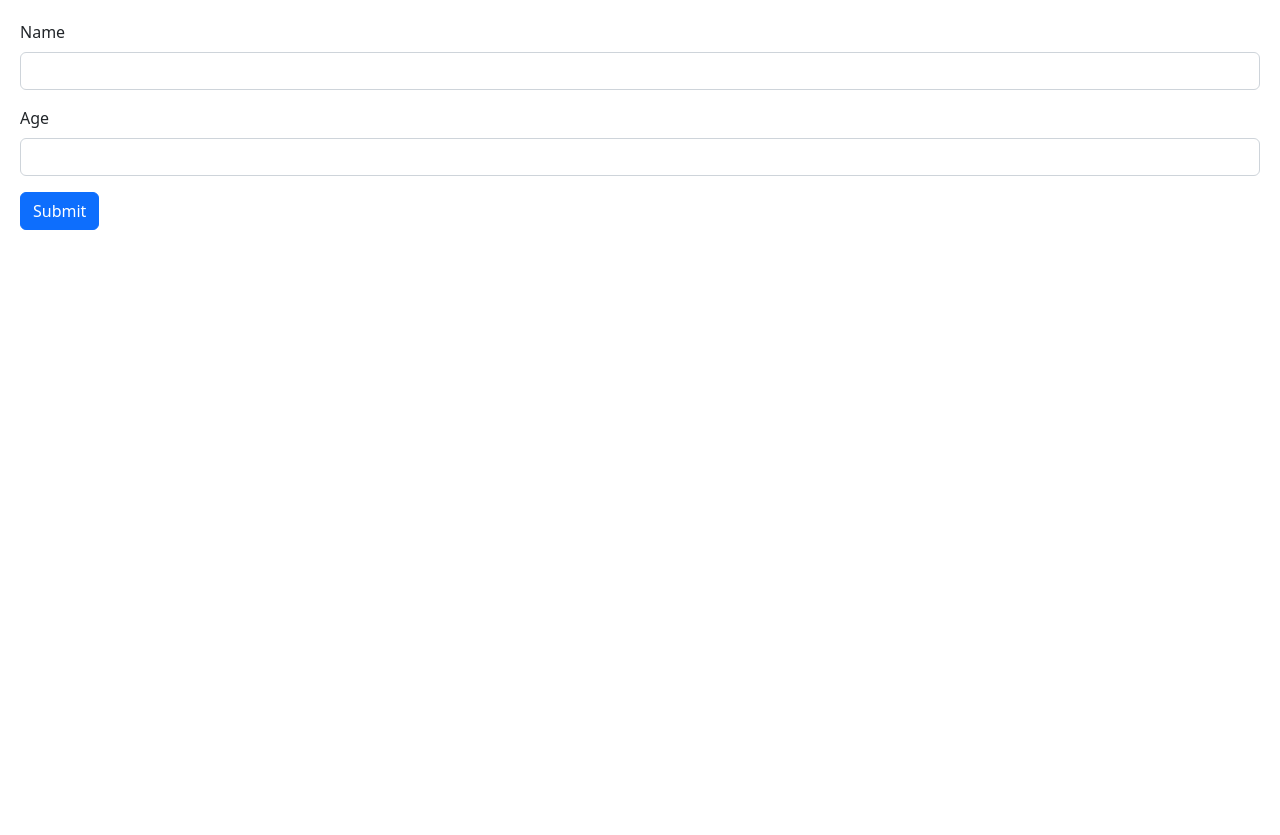
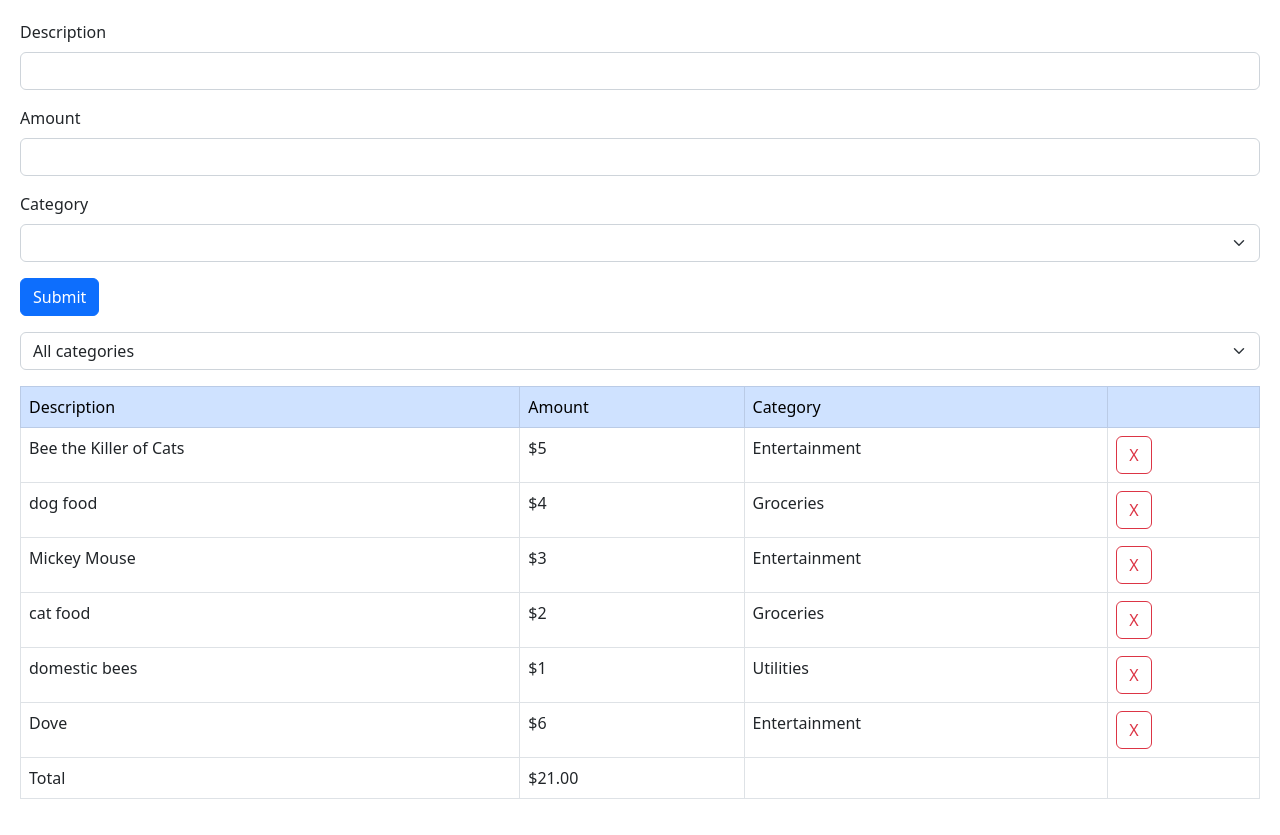
Before and after one commit to SvechnikovYaroslav/PET_Steam, a React (Vite) app: page / in a window 1280 px wide. Before the commit the page ends 800 px from the top, so only its background shows below. Built offline with nearby package versions, Linux system fonts and the light colour scheme.

Commit message:
new expenseforn component

```diff
--- a/src/App.tsx
+++ b/src/App.tsx
@@ -1,9 +1,48 @@
-import Form from "./components/ListGroup/Form";
+import { useState } from "react";
+import ExpenseList from "./expense-tracker/components/ExpenseList";
+import ExpenseFilter from "./expense-tracker/components/ExpenseFilter";
+import ExpenseForm from "./expense-tracker/components/ExpenseForm";
+import categories from "./expense-tracker/categories";
 
 function App() {
+  const [selecteCategory, setSelectedCategory] = useState("");
+  const [expenses, setExpenses] = useState([
+    {
+      id: 1,
+      description: "Bee the Killer of Cats",
+      amount: 5,
+      category: "Entertainment",
+    },
+    { id: 2, description: "dog food", amount: 4, category: "Groceries" },
+    {
+      id: 3,
+      description: "Mickey Mouse",
+      amount: 3,
+      category: "Entertainment",
+    },
+    { id: 4, description: "cat food", amount: 2, category: "Groceries" },
+    { id: 5, description: "domestic bees", amount: 1, category: "Utilities" },
+    { id: 6, description: "Dove", amount: 6, category: "Entertainment" },
+  ]);
+
+  const visibleExpenses = selecteCategory
+    ? expenses.filter((e) => e.category === selecteCategory)
+    : expenses;
+
   return (
     <div>
-      <Form />
+      <div className="mb-3">
+        <ExpenseForm />
+      </div>
+      <div className="mb-3">
+        <ExpenseFilter
+          onSelectCategory={(category) => setSelectedCategory(category)}
+        />
+      </div>
+      <ExpenseList
+        expenses={visibleExpenses}
+        onDelete={(id) => setExpenses(expenses.filter((e) => e.id !== id))}
+      />
     </div>
   );
 }
--- a/src/components/ListGroup/Form.tsx
+++ b/src/components/ListGroup/Form.tsx
@@ -17,7 +17,7 @@
   const {
     register,
     handleSubmit,
-    formState: { errors },
+    formState: { errors, isValid },
   } = useForm<FormData>({ resolver: zodResolver(schema) });
 
   const onSubmit = (data: FieldValues) => console.log(data);
@@ -48,7 +48,7 @@
         />
         {errors.age && <p className="text-danger"> {errors.age.message}</p>}
       </div>
-      <button className="btn btn-primary" type="submit">
+      <button disabled={!isValid} className="btn btn-primary" type="submit">
         Submit
       </button>
     </form>
--- /dev/null
+++ b/src/expense-tracker/categories.ts
@@ -0,0 +1,2 @@
+const categories = ["Groceries", "Utilities", "Entertainment"] as const;
+export default categories;
--- /dev/null
+++ b/src/expense-tracker/components/ExpenseFilter.tsx
@@ -0,0 +1,24 @@
+import React from "react";
+import categories from "../categories";
+
+interface Props {
+  onSelectCategory: (category: string) => void;
+}
+
+const ExpenseFilter = ({ onSelectCategory }: Props) => {
+  return (
+    <select
+      className="form-select"
+      onChange={(event) => onSelectCategory(event.target.value)}
+    >
+      <option value="">All categories</option>
+      {categories.map((category) => (
+        <option key={category} value={category}>
+          {category}
+        </option>
+      ))}
+    </select>
+  );
+};
+
+export default ExpenseFilter;
--- /dev/null
+++ b/src/expense-tracker/components/ExpenseForm.tsx
@@ -0,0 +1,84 @@
+import categories from "../categories";
+import { z } from "zod";
+import { useForm } from "react-hook-form";
+import { zodResolver } from "@hookform/resolvers/zod";
+
+const schema = z.object({
+  description: z
+    .string()
+    .min(3, { message: "Description should be at least 3 characters" })
+    .max(50),
+  amount: z
+    .number({ invalid_type_error: "Amount is required" })
+    .min(0.01)
+    .max(100_000),
+  category: z.enum(categories, {
+    errorMap: () => ({
+      message: "Category is required",
+    }),
+  }),
+});
+
+type ExpenseFormData = z.infer<typeof schema>;
+
+const ExpenseForm = () => {
+  const {
+    register,
+    handleSubmit,
+    formState: { errors },
+  } = useForm<ExpenseFormData>({
+    resolver: zodResolver(schema),
+  });
+
+  return (
+    <form onSubmit={handleSubmit((data) => console.log(data))}>
+      <div className="mb-3">
+        <label className="form-label" htmlFor="description">
+          Description
+        </label>
+        <input
+          {...register("description")}
+          id="description"
+          type="text"
+          className="form-control"
+        />
+        {errors.description && (
+          <p className="text-danger">{errors.description.message}</p>
+        )}
+      </div>
+      <div className="mb-3">
+        <label className="form-label" htmlFor="amount">
+          Amount
+        </label>
+        <input
+          {...register("amount", { valueAsNumber: true })}
+          id="amount"
+          type="number"
+          className="form-control"
+        />
+        {errors.amount && (
+          <p className="text-danger">{errors.amount.message}</p>
+        )}
+      </div>
+      <div className="mb-3">
+        <label htmlFor="category" className="form-label">
+          Category
+        </label>
+        <select {...register("category")} id="category" className="form-select">
+          <option value=""></option>
+          {categories.map((category) => (
+            <option key={category} value={category}>
+              {category}
+            </option>
+          ))}
+        </select>
+        {errors.category && (
+          <p className="text-danger">{errors.category.message}</p>
+        )}
+      </div>
+      <button className="btn btn-primary">Submit</button>
+    </form>
+  );
+};
+
+export default ExpenseForm;
--- /dev/null
+++ b/src/expense-tracker/components/ExpenseList.tsx
@@ -0,0 +1,62 @@
+import React from "react";
+
+interface Expense {
+  id: number;
+  description: string;
+  amount: number;
+  category: string;
+}
+
+interface Props {
+  expenses: Expense[];
+  onDelete: (id: number) => void;
+}
+
+const ExpenseList = ({ expenses, onDelete }: Props) => {
+  if (expenses.length === 0) return null;
+
+  return (
+    <table className="table table-bordered">
+      <thead className="table-primary">
+        <tr>
+          <td>Description</td>
+          <td>Amount</td>
+          <td>Category</td>
+          <td></td>
+        </tr>
+      </thead>
+      <tbody>
+        {expenses.map((expense) => (
+          <tr key={expense.id}>
+            <td>{expense.description}</td>
+            <td>${expense.amount}</td>
+            <td>{expense.category}</td>
+            <td>
+              <button
+                onClick={() => onDelete(expense.id)}
+                className="btn btn-outline-danger"
+              >
+                X
+              </button>
+            </td>
+          </tr>
+        ))}
+      </tbody>
+      <tfoot>
+        <tr>
+          <td>Total</td>
+          <td>
+            $
+            {expenses
+              .reduce((acc, expense) => expense.amount + acc, 0)
+              .toFixed(2)}
+          </td>
+          <td></td>
+          <td></td>
+        </tr>
+      </tfoot>
+    </table>
+  );
+};
+
+export default ExpenseList;
```
